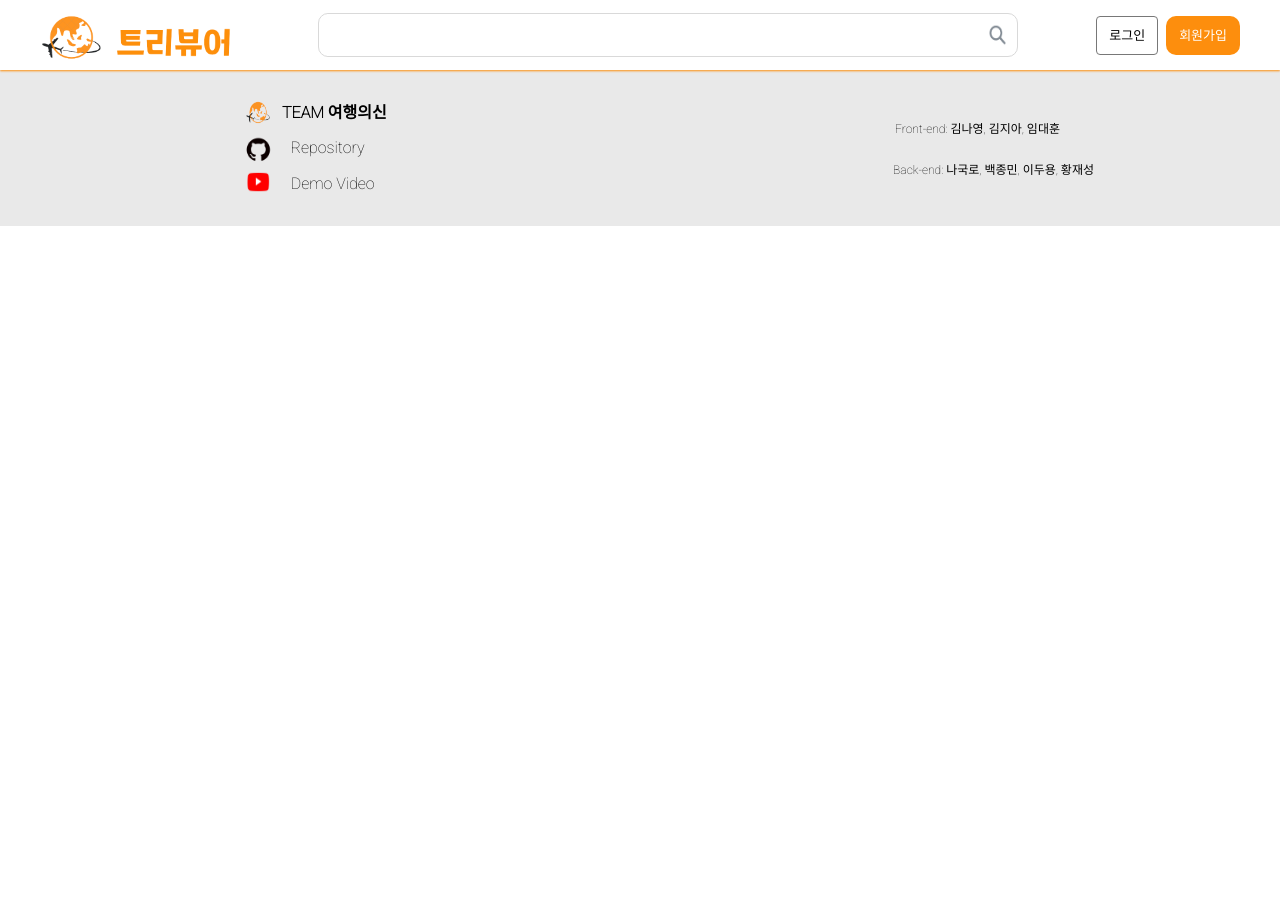
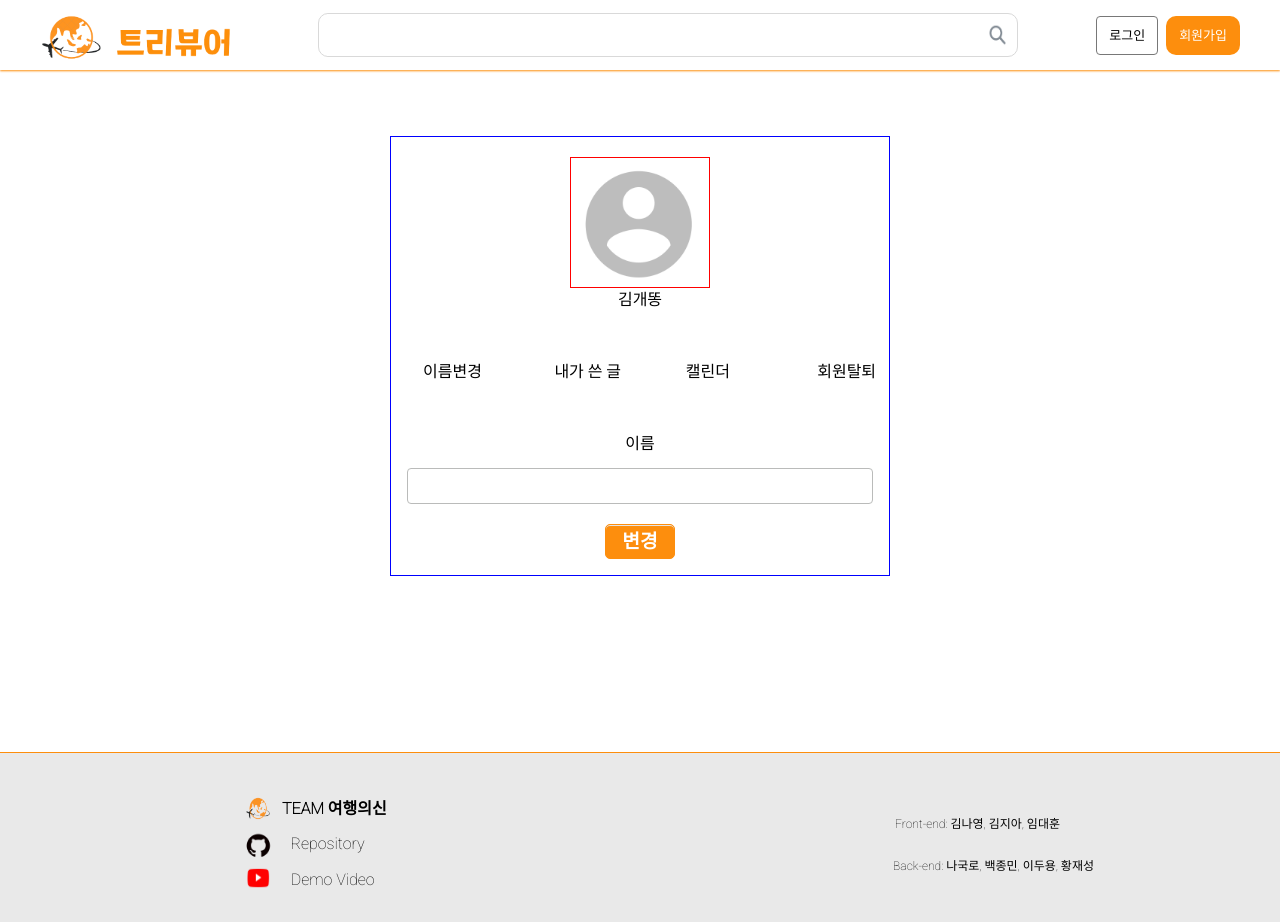
Before and after one commit to codestates-seb/seb42_main_028, a React (Create React App) app in the folder client/: page /mypage in a window 1280 px wide. Before the commit the page ends 800 px from the top, so only its background shows below. Built offline with nearby package versions, Linux system fonts and the light colour scheme.

Commit message:
design:Mypage

```diff
--- a/client/src/pages/Mypage/Mypage.jsx
+++ b/client/src/pages/Mypage/Mypage.jsx
@@ -1,7 +1,137 @@
 import React from 'react';
+import styled from 'styled-components';
+import { useNavigate } from 'react-router-dom';
+// import Button from '../../components/Button';
+import profile from '../../assets/profile.png';
+
+const Container = styled.div`
+	display: flex;
+	width: 500px;
+    width:100%
+    width: max-content;
+	padding: 1rem;
+	margin: 136px auto 136px auto;
+	border: 1px solid blue;
+	justify-content: center;
+	align-items: center;
+	flex-direction: column;
+`;
+
+const ProfileImg = styled.img`
+	width: 30%;
+	/* height: auto; */
+	display: flex;
+
+	justify-content: center;
+	align-items: center;
+	text-align: center;
+	padding: 0.1rem;
+	margin: 4px auto 4px auto;
+	border: 1px solid red;
+`;
+
+const Name = styled.div`
+	width: 100%;
+	width: 500px;
+	/* height: auto; */
+	display: flex;
+	width: max-content;
+	justify-content: center;
+	align-items: center;
+	text-align: center;
+`;
+
+const NavBox = styled.div`
+justify-content: center;
+    align-items: center;
+	width: 500px;
+    width:100%
+    width: max-content;
+	display: grid;
+	margin: 2.5rem auto 2.5rem auto;
+	padding: 0.2rem;
+	grid-template-columns: repeat(4, 1fr);
+	gap: 12px 32px;
+
+`;
+
+const Nav = styled.div`
+	display: grid;
+	width:100%
+	margin: 2.5rem auto 2.5rem auto;
+	padding: 0.8rem;
+	/* grid-template-columns: repeat(4, 1fr); */
+	gap: 12px 32px;
+	/* align-items: center;
+	text-align: center; */
+`;
+
+const ChangeName = styled.div`
+	display: flex;
+	padding-bottom: 1rem;
+`;
+
+const Input = styled.input`
+	width: 100%;
+	height: 36px;
+	border: 1px solid #babbba;
+	border-radius: 4px;
+	padding-left: 8px;
+`;
+
+const Button = styled.div`
+	display: flex;
+	justify-content: center;
+	align-items: center;
+	margin-top: 20px;
+	width: 15%;
+	height: 35px;
+	background-color: #fd8e0d;
+	color: #fff;
+	font-size: 1.2rem;
+	font-weight: 600;
+	border: 1px solid #fd8e0d;
+	border-radius: 5px;
+	box-shadow: inset 0 1px 0 0 #e4e4e4;
+
+	&:hover {
+		cursor: pointer;
+	}
+`;
 
 function Mypage() {
-	return <div>마이페이지입니다.</div>;
+	const navigate = useNavigate();
+	return (
+		<>
+			{/* <profileButton name='sss' event>
+				<profileImg onClick={() => navigate('/review')} src={profile} />
+			</profileButton> */}
+
+			<Container>
+				{/* 파일업로드 부분 찾아서
+				<ProfileImg onClick={() => navigate('/review')} src={profile} /><ProfileImg onClick={() => navigate('/review')} src={profile} /> */}
+				<ProfileImg src={profile} />
+				<Name>김개똥</Name>
+				<NavBox>
+					<Nav>이름변경</Nav>
+					<Nav>내가 쓴 글</Nav>
+					<Nav>캘린더</Nav>
+					<Nav>회원탈퇴</Nav>
+				</NavBox>
+
+				<ChangeName>이름</ChangeName>
+
+				<Input />
+
+				<Button
+					onClick={() => {
+						navigate('/mypage');
+					}}
+				>
+					변경
+				</Button>
+			</Container>
+		</>
+	);
 }
-
 export default Mypage;
```
